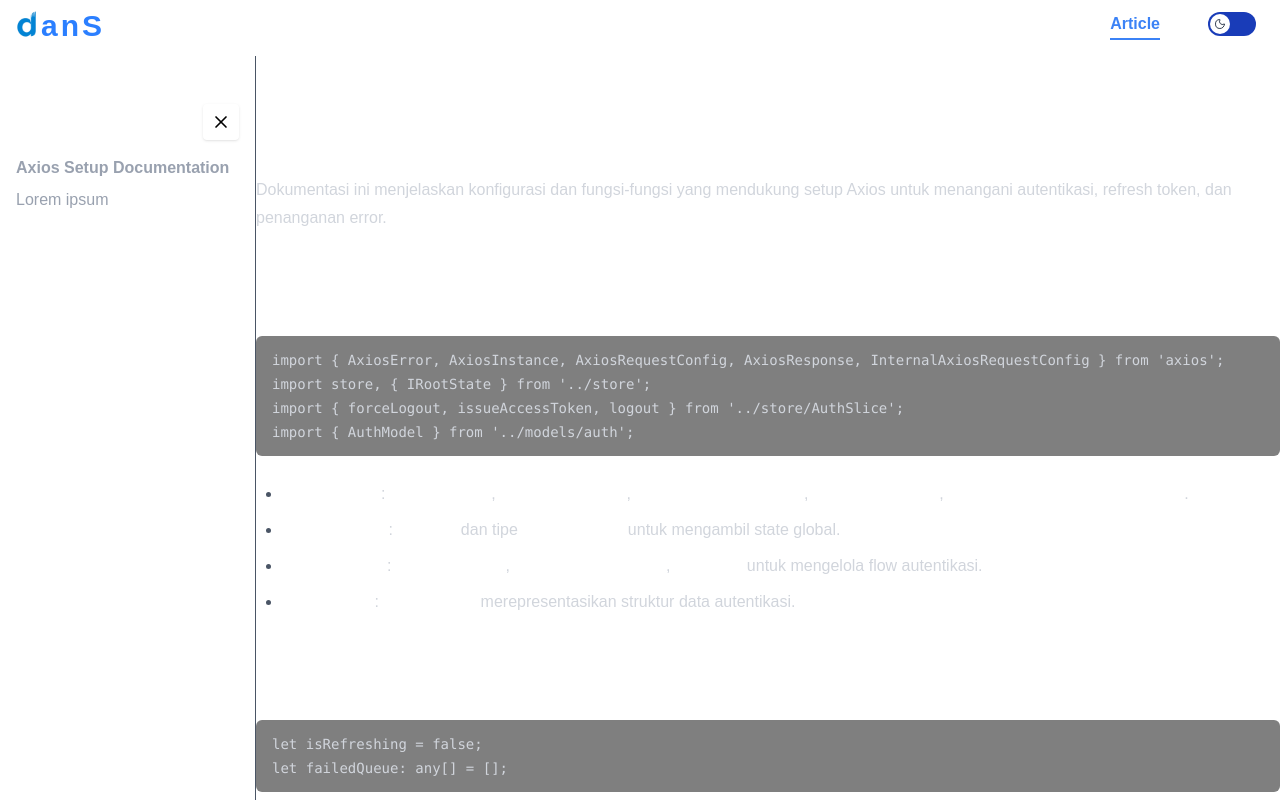
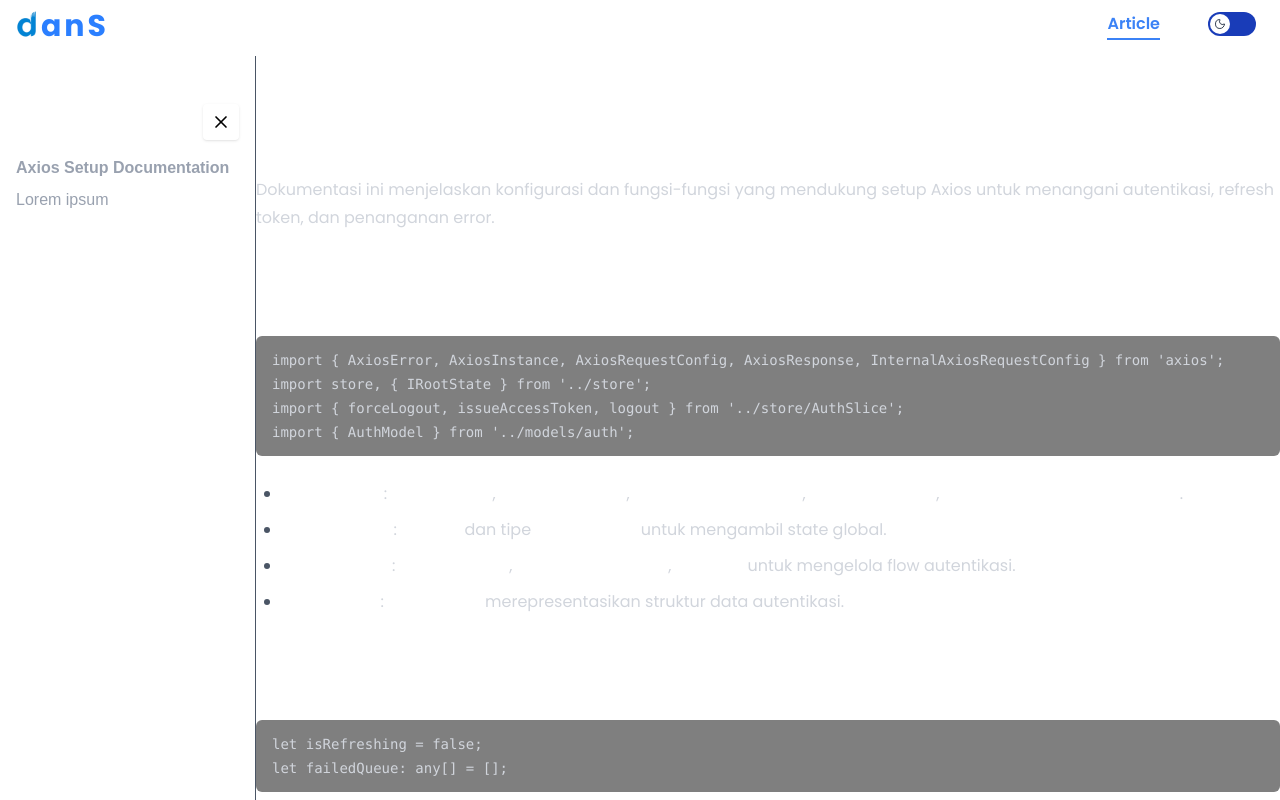
Before and after one commit to danimisme/portfolio, a Next.js app: page /article/axios-setup in a window 1280 px wide. Shown: the top 800 px of the page. Built offline with nearby package versions, Linux system fonts and the light colour scheme.

Commit message:
update font

```diff
--- a/src/app/article/[slug]/page.tsx
+++ b/src/app/article/[slug]/page.tsx
@@ -1,4 +1,3 @@
-import { notFound } from 'next/navigation';
 import ReactMarkdown from 'react-markdown';
 import { getArticleSlugs, getArticleRaw } from '@/lib/markdown';
 import matter from 'gray-matter';
--- a/src/app/article/layout.tsx
+++ b/src/app/article/layout.tsx
@@ -18,7 +18,7 @@ export default function ArticleLayout({ children }: { children: ReactNode }) {
     <>
       <div className="flex min-h-screen pt-14 dark:bg-dark">
         <Sidebar articles={articles} />
-        <main className="flex-1">
+        <main className="flex-1 font-poppins">
           <NavbarWithProvider />
           {children}
           <div className="h-32"></div>
--- a/src/app/globals.css
+++ b/src/app/globals.css
@@ -18,6 +18,7 @@
   --color-foreground: var(--foreground);
   --font-sans: var(--font-geist-sans);
   --font-mono: var(--font-geist-mono);
+  --font-poppins: var(--font-poppins);
   --color-primary: var(--primary);
   --color-secondary: var(--secondary);
   --color-dark: var(--dark);
--- a/src/app/layout.tsx
+++ b/src/app/layout.tsx
@@ -1,6 +1,12 @@
 import type { Metadata } from "next";
-import { Geist, Geist_Mono } from "next/font/google";
+import { Geist, Geist_Mono, Poppins } from "next/font/google";
 import "./globals.css";
+
+const poppins = Poppins({
+  weight: ["400", "500", "600", "700"],
+  subsets: ["latin"],
+  variable: "--font-poppins",
+})
 
 const geistSans = Geist({
   variable: "--font-geist-sans",
@@ -25,7 +31,7 @@ export default function RootLayout({
   return (
     <html lang="en">
       <body
-        className={`${geistSans.variable} ${geistMono.variable} antialiased`}
+        className={`${geistSans.variable} ${geistMono.variable} ${poppins.variable} antialiased`}
       >
         {children}
       </body>
--- a/src/app/page.tsx
+++ b/src/app/page.tsx
@@ -14,7 +14,7 @@ import { Provider } from "react-redux";
 
 export default function Home() {
   return (
-    <>
+    <div className="font-poppins">
     <Provider store={store}>
     <Navbar />
     <FloatingBackground>
@@ -27,6 +27,6 @@ export default function Home() {
     <ContactSection />
     <Footer />
     </Provider>
-    </>
+    </div>
   );
 }
--- a/src/components/Layout/Navbar.tsx
+++ b/src/components/Layout/Navbar.tsx
@@ -119,7 +119,7 @@ export default function Navbar() {
     <>
       <ThemeInitializer />
       <nav
-        className={`bg-transparent fixed top-0 left-0 w-full flex items-center z-10 transition duration-300 ${navStyle}`}
+        className={`bg-transparent fixed top-0 left-0 w-full flex items-center z-10 transition duration-300 font-poppins ${navStyle}`}
       >
         <div
           className={`mx-auto w-full ${pathName.startsWith("/article") ? "px-0" : "max-w-7xl"} py-2`}
```
